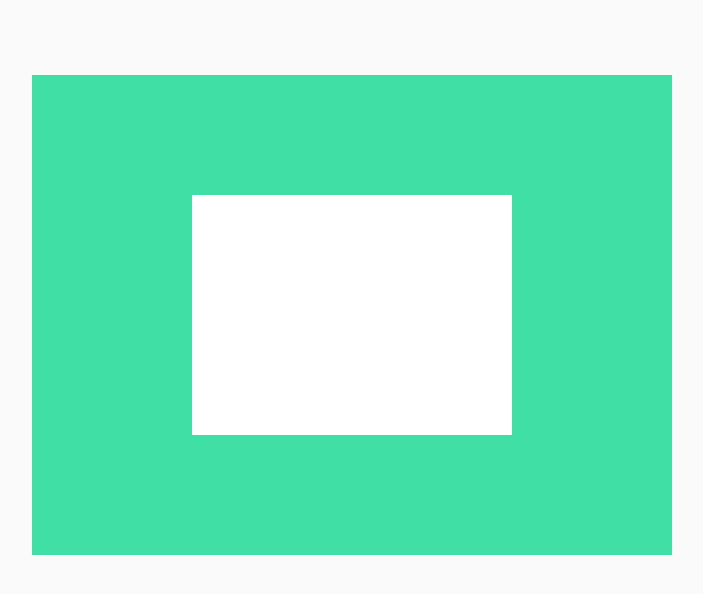
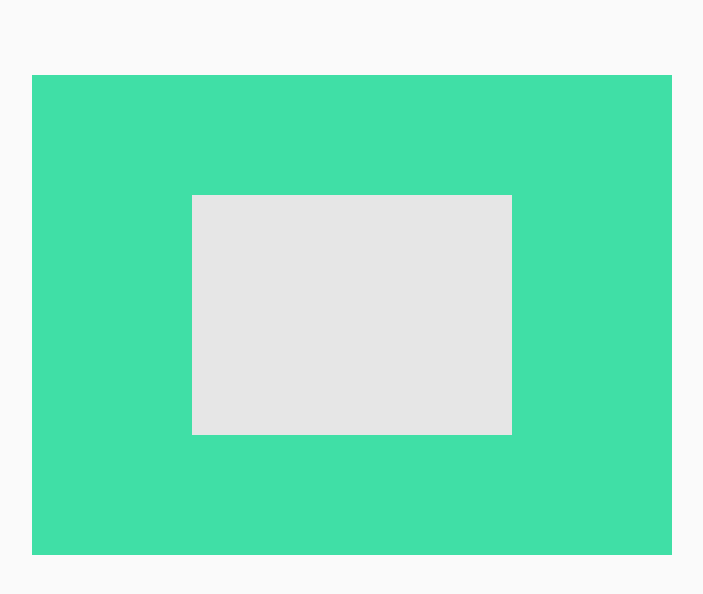
Before and after one commit to albertgoncalves/wgel, a plain HTML site: page index.html in a window 1280 px wide. Shown: the whole page, without its empty margins (288-991 px from the left). Drawn offline with Linux system fonts and the light colour scheme.

Commit message:
re-factor

```diff
--- a/index.html
+++ b/index.html
@@ -11,7 +11,7 @@
             attribute vec3 position; void main() { gl_Position = vec4(position, 1.0); }
         </script>
         <script id="fragment" type="x-shader/x-fragment">
-            void main() { gl_FragColor = vec4(1.0, 1.0, 1.0, 1.0); }
+            void main() { gl_FragColor = vec4(0.9, 0.9, 0.9, 1.0); }
         </script>
         <canvas id="canvas" width="640" height="480" style="background-color: hsl(0, 0%, 90%)"></canvas>
         <script src="src/main.js"></script>
--- a/src/main.js
+++ b/src/main.js
@@ -1,6 +1,12 @@
 "use strict";
 
-var GL;
+var CANVAS, GL;
+
+function setGl() {
+    CANVAS = document.getElementById("canvas");
+    GL = CANVAS.getContext("webgl");
+    GL.clearColor(0.25, 0.875, 0.65, 1.0);
+}
 
 function getCompiledShader(id, type) {
     var shader = GL.createShader(type);
@@ -9,15 +15,11 @@ function getCompiledShader(id, type) {
     GL.compileShader(shader);
     if (!GL.getShaderParameter(shader, GL.COMPILE_STATUS)) {
         console.error(GL.getShaderInfoLog(shader));
-        return null;
     }
     return shader;
 }
 
-window.onload = function() {
-    var canvas = document.getElementById("canvas");
-    GL = canvas.getContext("webgl");
-    GL.clearColor(0.25, 0.875, 0.65, 1.0);
+function getVertexBuffer() {
     var vertices = new Float32Array([
         0.5,
         0.5,
@@ -35,28 +37,36 @@ window.onload = function() {
     var vertexBuffer = GL.createBuffer();
     GL.bindBuffer(GL.ARRAY_BUFFER, vertexBuffer);
     GL.bufferData(GL.ARRAY_BUFFER, vertices, GL.STATIC_DRAW);
-    var vertexShader = getCompiledShader("vertex", GL.VERTEX_SHADER);
-    if (vertexShader === null) {
-        return;
-    }
-    var fragmentShader = getCompiledShader("fragment", GL.FRAGMENT_SHADER);
-    if (fragmentShader === null) {
-        return;
-    }
+    return vertexBuffer;
+}
+
+function getShaders(vertexBuffer) {
     var program = GL.createProgram();
-    GL.attachShader(program, vertexShader);
-    GL.attachShader(program, fragmentShader);
+    GL.attachShader(program, getCompiledShader("vertex", GL.VERTEX_SHADER));
+    GL.attachShader(program,
+                    getCompiledShader("fragment", GL.FRAGMENT_SHADER));
     GL.linkProgram(program);
     if (!GL.getProgramParameter(program, GL.LINK_STATUS)) {
         console.error(GL.getProgramInfoLog(program));
-        return;
     }
     var positionAttribute = GL.getAttribLocation(program, "position");
     GL.bindBuffer(GL.ARRAY_BUFFER, vertexBuffer);
     GL.vertexAttribPointer(positionAttribute, 3, GL.FLOAT, false, 0, 0);
+    return {
+        positionAttribute: positionAttribute,
+        program: program,
+    };
+}
+
+function draw(shaders) {
     GL.clear(GL.COLOR_BUFFER_BIT);
-    GL.useProgram(program);
-    GL.enableVertexAttribArray(positionAttribute);
+    GL.useProgram(shaders.program);
+    GL.enableVertexAttribArray(shaders.positionAttribute);
     GL.drawArrays(GL.TRIANGLE_STRIP, 0, 4);
+}
+
+window.onload = function() {
+    setGl();
+    draw(getShaders(getVertexBuffer()));
     console.log("Done!");
 };
--- a/src/shader.frag
+++ b/src/shader.frag
@@ -1,3 +1,3 @@
 void main() {
-    gl_FragColor = vec4(1.0, 1.0, 1.0, 1.0);
+    gl_FragColor = vec4(0.9, 0.9, 0.9, 1.0);
 }
```
